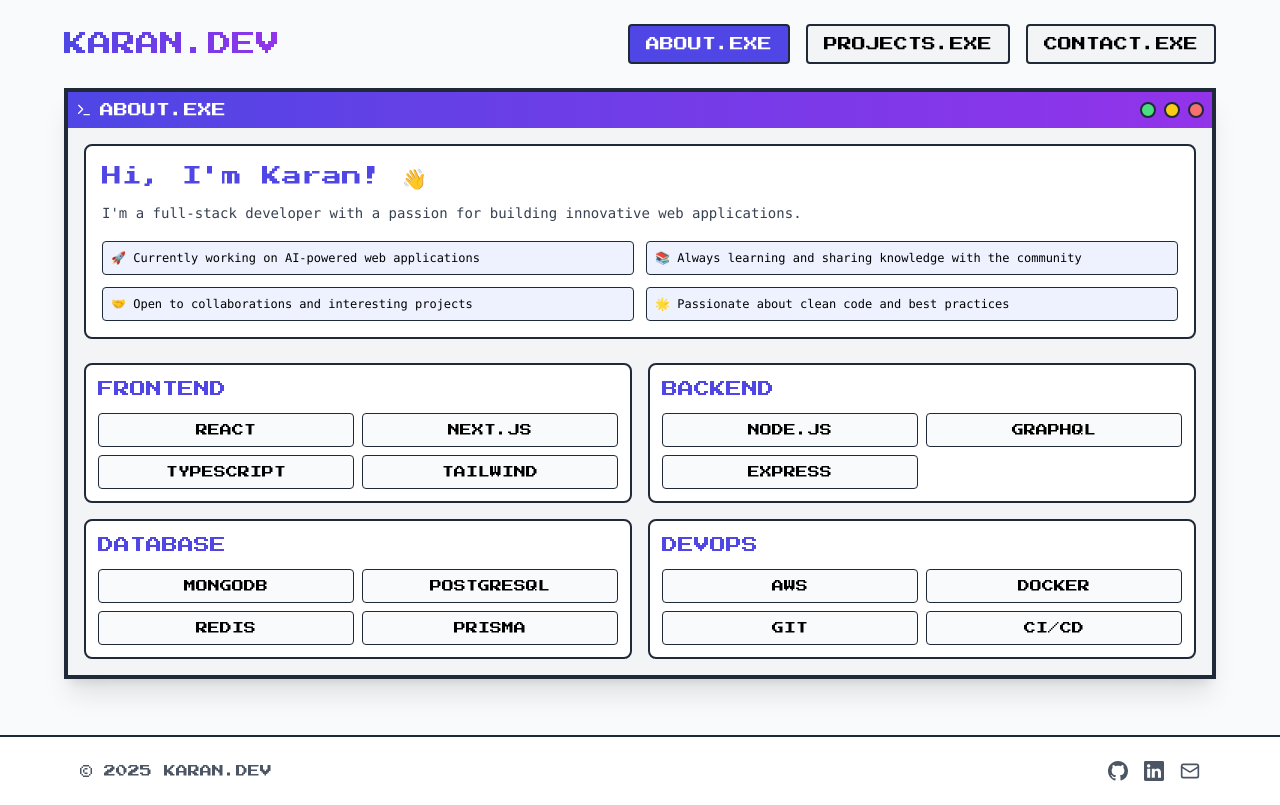
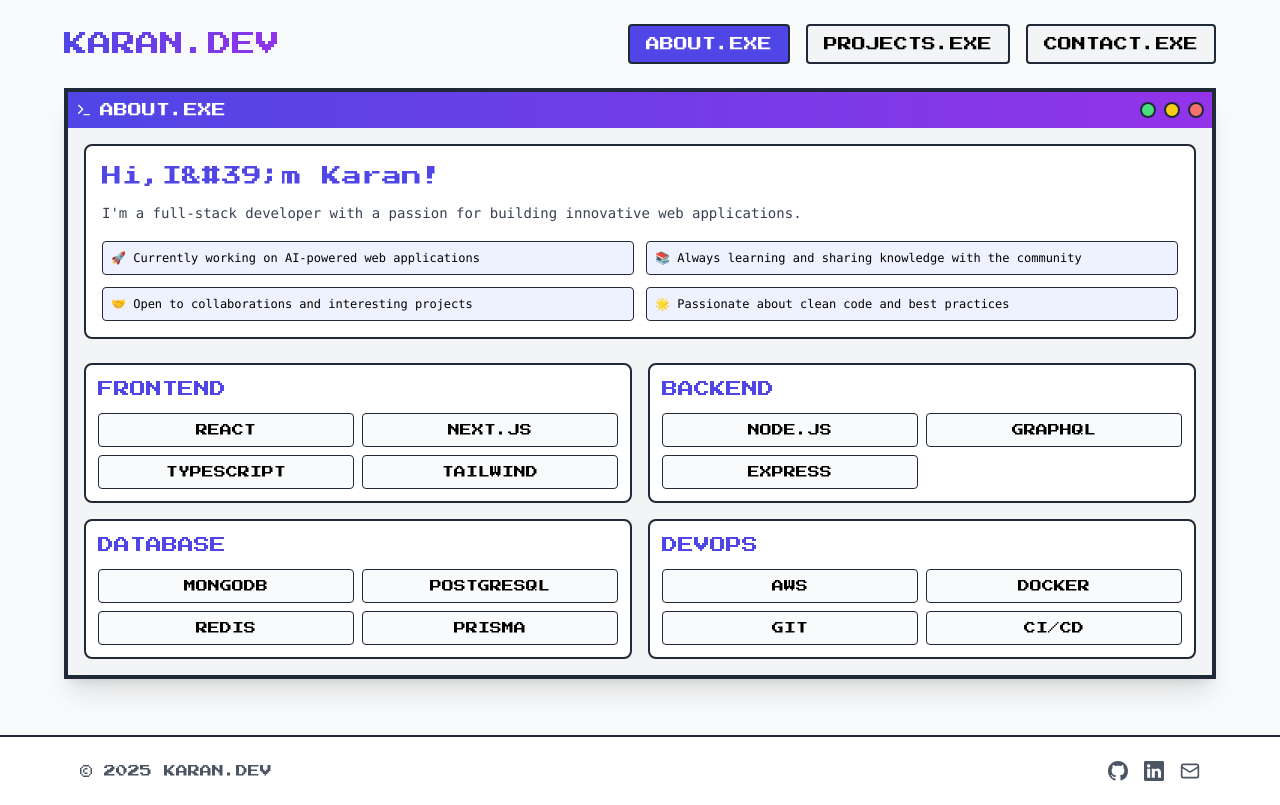
Before and after one commit to ikarn-dev/portfolio, a Next.js app: page / in a window 1280 px wide. Built offline with nearby package versions, Linux system fonts and the light colour scheme.

Commit message:
Update page.tsx

```diff
--- a/src/app/page.tsx
+++ b/src/app/page.tsx
@@ -10,7 +10,7 @@ const Portfolio = () => {
   const [isMenuOpen, setIsMenuOpen] = useState(false);
 
   const aboutMe = {
-    intro: "Hi, I'm Karan! 👋",
+    intro: "Hi,I&#39;m Karan!",
     description: `I'm a full-stack developer with a passion for building innovative web applications.`,
     highlights: [
       "🚀 Currently working on AI-powered web applications",
@@ -137,7 +137,7 @@ const Portfolio = () => {
   return (
     <div className="min-h-screen flex flex-col bg-gray-50 font-mono">
       <Head>
-        <title>Karan's Portfolio</title>
+        <title>Karan&#39;s Portfolio</title>
       </Head>
 
       <div className="flex-grow p-4 sm:p-6">
```
